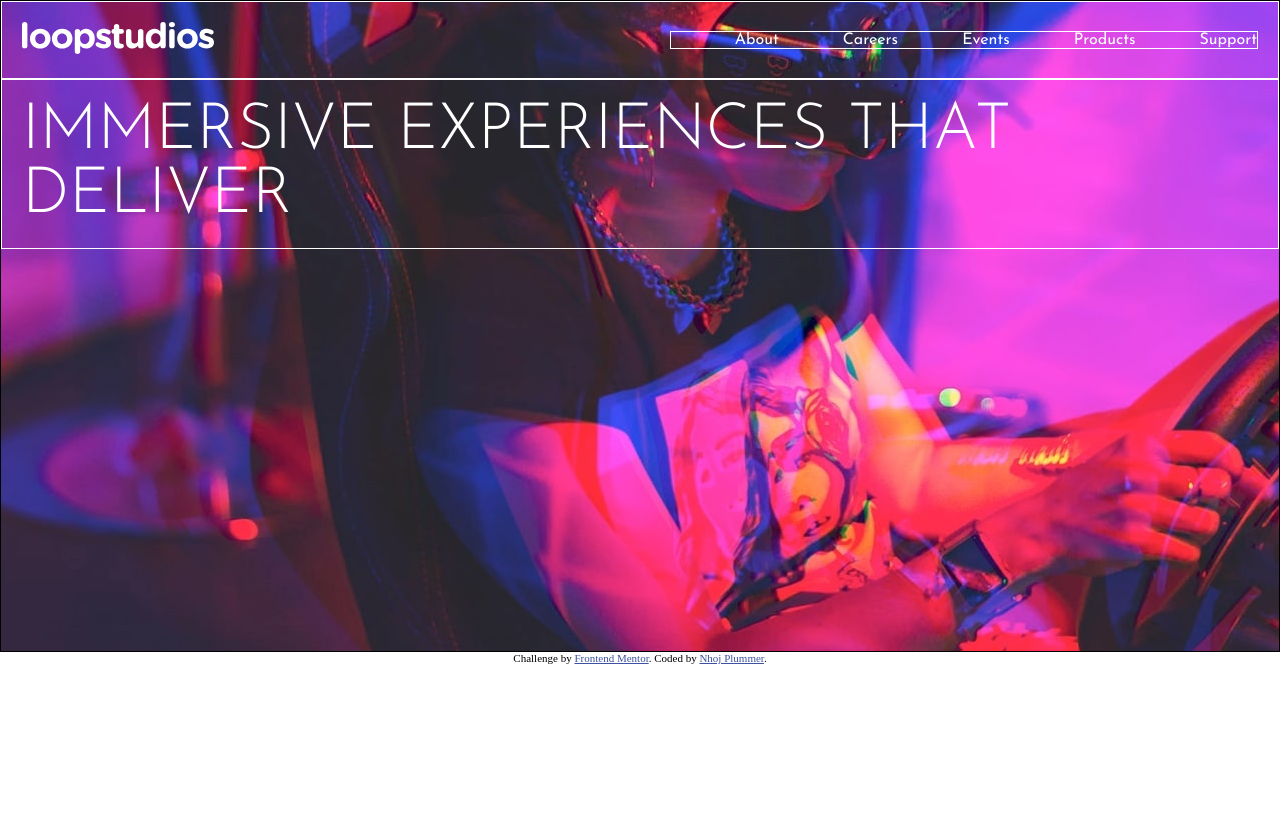
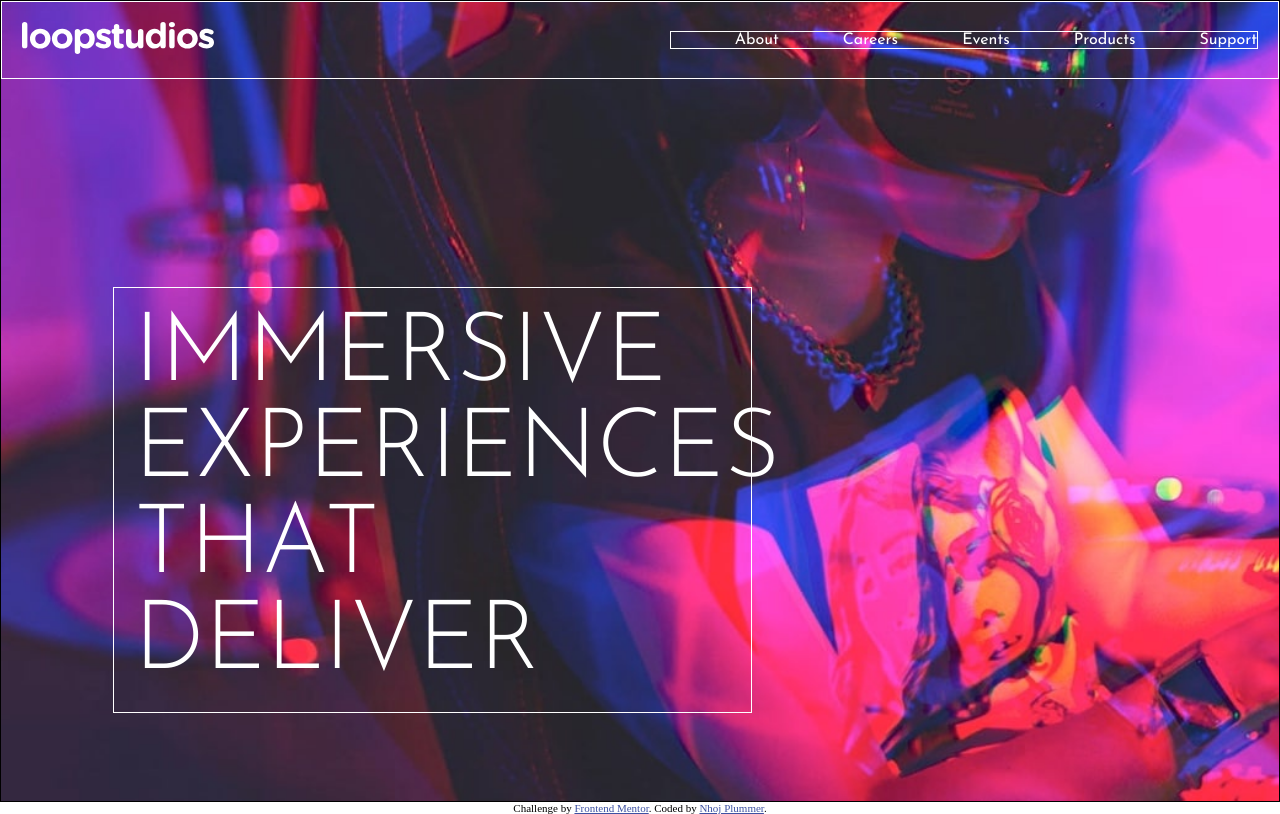
Before and after one commit to Nhoj-Plummer/loopstudio-landing-page, a React (Create React App) app: page / in a window 1280 px wide. Built offline with nearby package versions, Linux system fonts and the light colour scheme.

Commit message:
Hero Section Built

```diff
--- a/src/containers/HeroSection/HeroSection.css
+++ b/src/containers/HeroSection/HeroSection.css
@@ -4,14 +4,11 @@
 }
 
 .hero-section_image {
-  height: 650px;
   background-repeat: no-repeat;
 }
 
 .hero-section_text {
   color: var(--color-white);
-
-  padding: 20px;
   border: 1px solid;
 }
 
@@ -24,24 +21,33 @@
 /* Mobile Rules */
 @media screen and (max-width: 540px) {
   .hero-section_image {
+    height: 650px;
     background-image: url("../../assets/mobile/image-hero.jpg");
     background-position: center 20%;
     background-size: cover;
   }
 
   .hero-section_text {
-    width: 95%;
-    margin: auto;
+    width: 90%;
+    padding: 15px 20px;
+    font-size: 1.4rem;
+    margin: 9rem auto;
   }
 }
 
 /* Desktop Rules */
 @media screen and (min-width: 540px) {
-  .hero-section_text h1 {
-    font-size: 4rem;
-  }
   .hero-section_image {
+    height: 800px;
     background: url("../../assets/desktop/image-hero.jpg");
     background-size: cover;
   }
+
+  .hero-section_text {
+    width: 50%;
+    padding: 20px;
+    margin-top: 13rem;
+    margin-left: 7rem;
+    font-size: 3rem;
+  }
 }
```
